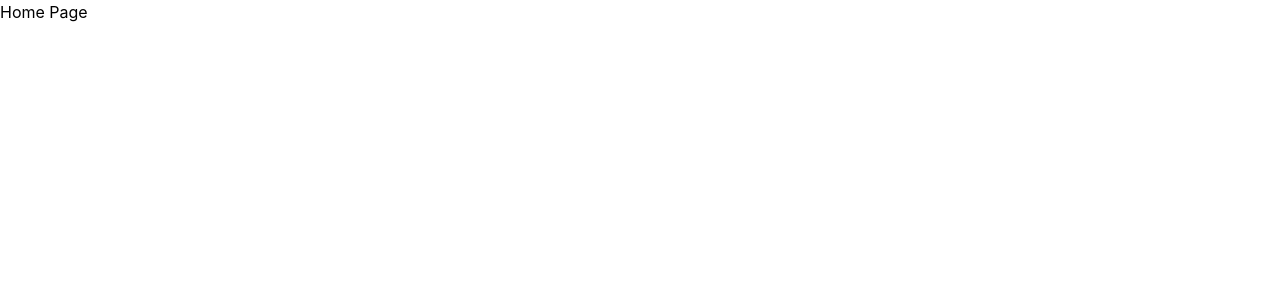
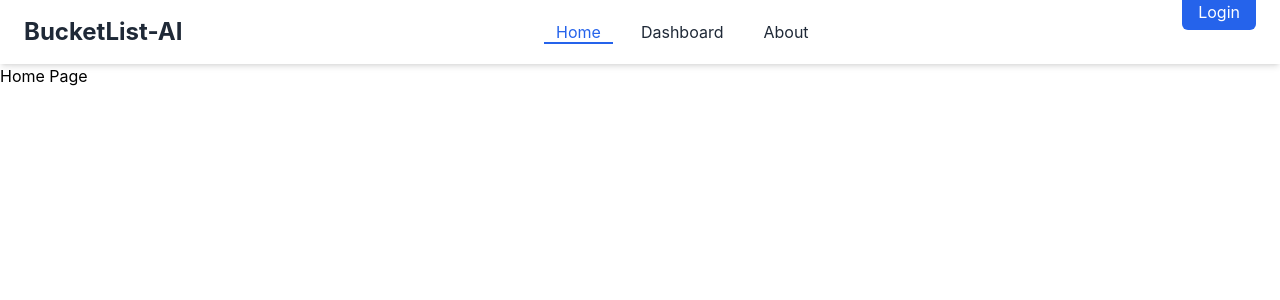
Before and after one commit to Uhhbay/BucketList-AI, a React (Create React App) app in the folder frontend/: page / in a window 1280 px wide. Shown: the top 300 px of the page. Built offline with nearby package versions, Linux system fonts and the light colour scheme.

Commit message:
make some changes;

```diff
--- a/frontend/package.json
+++ b/frontend/package.json
@@ -3,10 +3,14 @@
   "version": "0.1.0",
   "private": true,
   "dependencies": {
+    "@fortawesome/fontawesome-svg-core": "^6.6.0",
+    "@fortawesome/free-solid-svg-icons": "^6.6.0",
+    "@fortawesome/react-fontawesome": "^0.2.2",
     "@testing-library/jest-dom": "^5.17.0",
     "@testing-library/react": "^13.4.0",
     "@testing-library/user-event": "^13.5.0",
     "axios": "^1.7.7",
+    "framer-motion": "^11.11.9",
     "react": "^18.3.1",
     "react-dom": "^18.3.1",
     "react-icons": "^5.3.0",
--- /dev/null
+++ b/frontend/src/components/Navbar/Navbar.jsx
@@ -0,0 +1,107 @@
+import React, { useState } from "react";
+import { Link } from "react-router-dom";
+import { motion, AnimatePresence } from "framer-motion";
+import { FontAwesomeIcon } from "@fortawesome/react-fontawesome";
+import { faBars, faUser } from "@fortawesome/free-solid-svg-icons";
+
+const links = [
+  { name: "Home", path: "/" },
+  { name: "Dashboard", path: "/dashboard" },
+  { name: "About", path: "/about" },
+];
+
+export default function Navbar() {
+  const [isOpen, setIsOpen] = useState(false);
+  const [activeSection, setActiveSection] = useState("Home");
+  const [isLoggedIn, setIsLoggedIn] = useState(false);
+
+  const toggleMenu = () => setIsOpen(!isOpen);
+
+  const menuVars = {
+    initial: { scaleY: 0 },
+    animate: { scaleY: 1, transition: { duration: 0.5, ease: [0.12, 0, 0.39, 0] } },
+    exit: { scaleY: 0, transition: { delay: 0.5, duration: 0.5, ease: [0.22, 1, 0.36, 1] } },
+  };
+
+  return (
+    <header className="z-[999] relative">
+      <AnimatePresence>
+        {isOpen && (
+          <motion.div
+            variants={menuVars}
+            initial="initial"
+            animate="animate"
+            exit="exit"
+            className="origin-top fixed left-0 top-16 w-full h-screen sm:hidden bg-white text-gray-800 pb-20"
+          >
+            <div className="flex flex-col h-full justify-center items-center gap-4">
+              {links.map((link, index) => (
+                <Link
+                  key={index}
+                  to={link.path}
+                  className={`text-2xl ${activeSection === link.name ? "text-blue-600" : "text-gray-800"} hover:text-blue-400`}
+                  onClick={() => {
+                    setActiveSection(link.name);
+                    setIsOpen(false);
+                  }}
+                >
+                  {link.name}
+                </Link>
+              ))}
+            </div>
+          </motion.div>
+        )}
+      </AnimatePresence>
+      <motion.div
+        className="flex justify-between fixed top-0 left-0 h-16 w-full bg-white shadow-md px-4 sm:px-6"
+        initial={{ y: -100, opacity: 0 }}
+        animate={{ y: 0, opacity: 1 }}
+      >
+        <Link to="/" className="flex items-center text-2xl font-bold text-gray-800">
+          BucketList-AI
+        </Link>
+        <button className="sm:hidden" onClick={toggleMenu}>
+          <FontAwesomeIcon
+            className={`w-6 h-6 transition ${isOpen ? "text-blue-600" : "text-gray-800"}`}
+            icon={faBars}
+          />
+        </button>
+        <nav className="hidden sm:flex items-center">
+          <ul className="flex space-x-4">
+            {links.map((link) => (
+              <motion.li key={link.path} className="relative">
+                <Link
+                  to={link.path}
+                  className={`px-3 py-2 rounded-md ${
+                    activeSection === link.name ? "text-blue-600" : "text-gray-800"
+                  } hover:text-blue-400`}
+                  onClick={() => setActiveSection(link.name)}
+                >
+                  {link.name}
+                  {link.name === activeSection && (
+                    <motion.span
+                      className="absolute bottom-0 left-0 w-full h-0.5 bg-blue-600"
+                      layoutId="activeSection"
+                      transition={{ type: "spring", stiffness: 380, damping: 30 }}
+                    />
+                  )}
+                </Link>
+              </motion.li>
+            ))}
+          </ul>
+        </nav>
+        <div className="hidden sm:block">
+          {isLoggedIn ? (
+            <Link to="/profile" className="text-gray-800 hover:text-blue-600">
+              <FontAwesomeIcon icon={faUser} className="w-6 h-6" />
+            </Link>
+          ) : (
+            <Link to="/login" className="px-4 py-2 bg-blue-600 text-white rounded-md hover:bg-blue-700">
+              Login
+            </Link>
+          )}
+        </div>
+      </motion.div>
+    </header>
+  );
+}
--- a/frontend/src/pages/App/App.jsx
+++ b/frontend/src/pages/App/App.jsx
@@ -1,14 +1,20 @@
 import React from 'react';
 import { BrowserRouter as Router, Route, Routes } from 'react-router-dom';
+import Navbar from "../../components/Navbar/Navbar";
 import Home from '../Home/Home';
 
 
 export default function App() {
   return (
     <Router>
-      <Routes>
-        <Route path="/" element={<Home />} />
-      </Routes>
+      <div className="flex flex-col min-h-screen">
+        <Navbar />
+        <main className="flex flex-grow pt-16">
+          <Routes>
+            <Route path="/" element={<Home />} />
+          </Routes>
+        </main>
+      </div>
     </Router>
   );
 }
--- a/frontend/src/pages/Home/Home.jsx
+++ b/frontend/src/pages/Home/Home.jsx
@@ -2,7 +2,7 @@ import React from 'react';
 
 export default function Home() {
     return (
-        <div>
+        <div className="">
             <h1>Home Page</h1>
         </div>
     );
```
Also changed, not shown: 2 other files (tests, documents, lock files or other folders).
